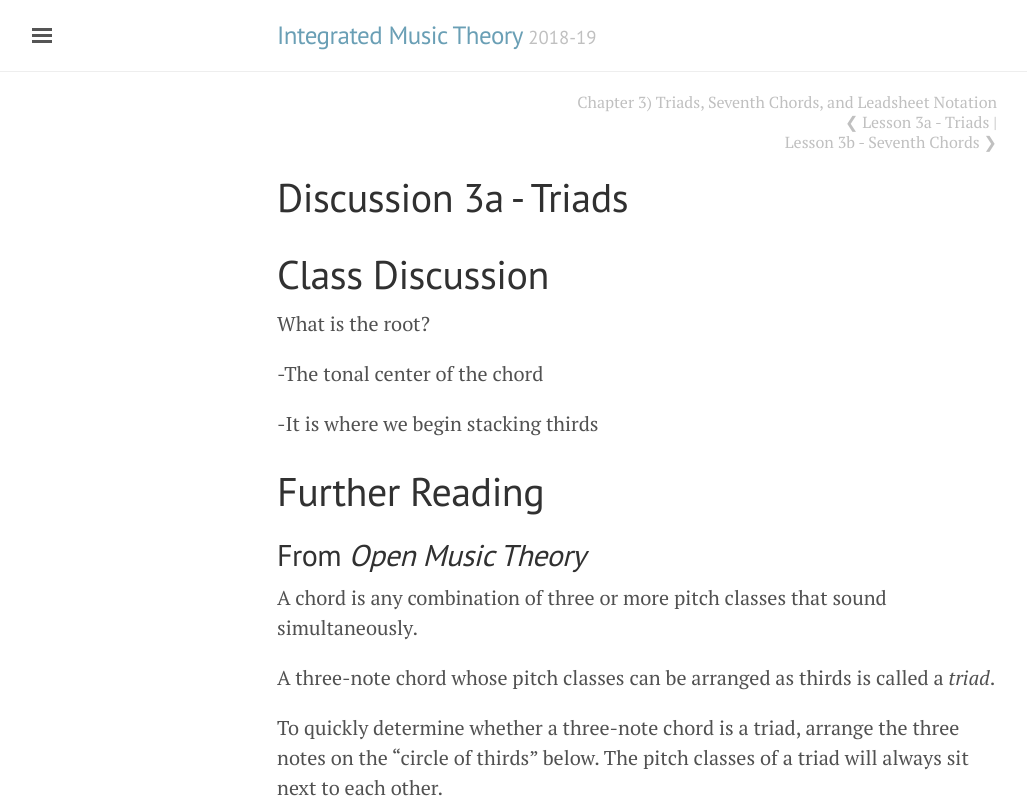
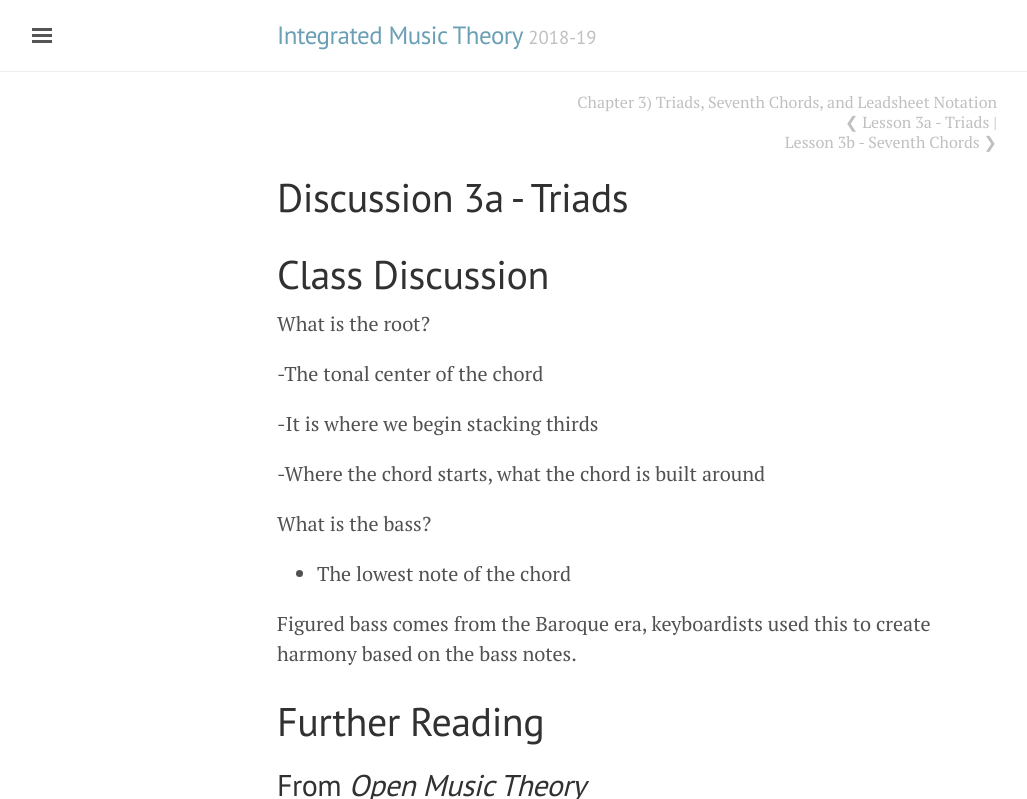
Before and after one commit to intmus/inttheory19-20, a Jekyll site: the page built from _03-triads-7chords-leadsheet/a2-triads.md, in a window 1280 px wide and 900 px high, cut to the strip 0-799 px from the top of the window. Shown: the whole strip, without its empty margins (3-1030 px from the left). Built offline with Jekyll 4.4.1, drawn with Linux system fonts in a browser that asks for light colours.

Commit message:
Update a2-triads.md

```diff
--- a/_03-triads-7chords-leadsheet/a2-triads.md
+++ b/_03-triads-7chords-leadsheet/a2-triads.md
@@ -10,6 +10,14 @@ What is the root?
 -The tonal center of the chord
 
 -It is where we begin stacking thirds
+
+-Where the chord starts, what the chord is built around
+
+What is the bass?
+
+- The lowest note of the chord
+
+Figured bass comes from the Baroque era, keyboardists used this to create harmony based on the bass notes.
 
 # Further Reading
 
```
